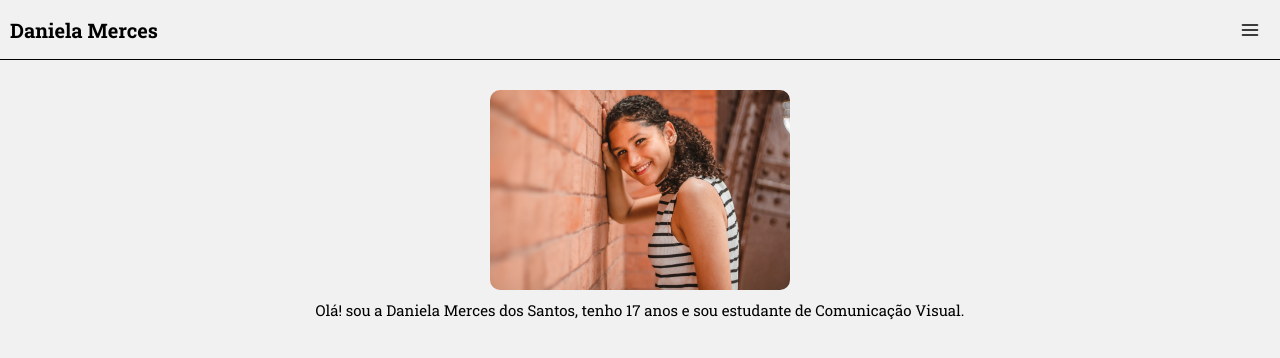
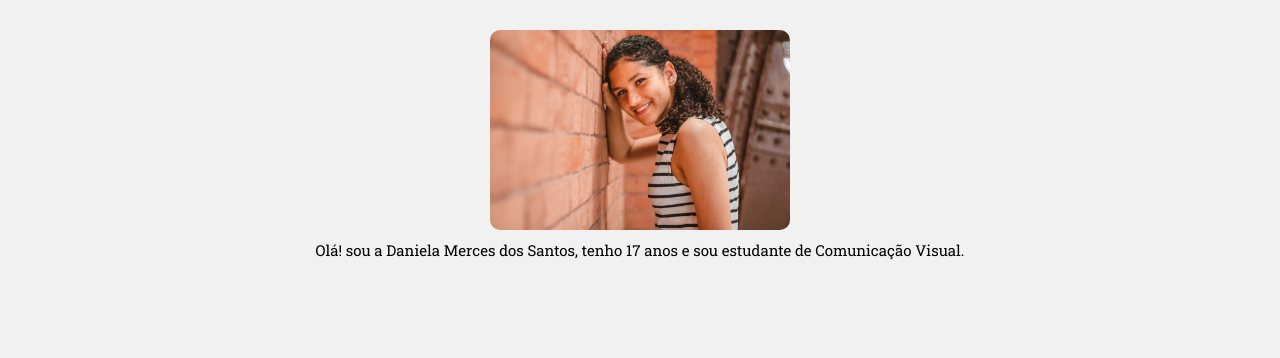
Before and after one commit to Dev-JoaoVictor/portifolio-daniela, a React (Vite) app: page / in a window 1280 px wide. Shown: the top 358 px of the page. Built offline with nearby package versions, Linux system fonts and the light colour scheme.

Commit message:
comentando código

```diff
--- a/src/pages/Home/index.jsx
+++ b/src/pages/Home/index.jsx
@@ -7,7 +7,7 @@ import {
 } from "react-icons/si";
 
 import { Container, About, Skills } from "./styles";
-import { Header } from "../../components/Header";
+// import { Header } from "../../components/Header";
 // import { Section } from "../../components/Section";
 
 const skills = [
@@ -20,7 +20,7 @@ const skills = [
 export function Home() {
   return (
     <Container>
-      <Header />
+      {/* <Header /> */}
       <main>
         <About>
           <img src={Perfil} alt="Foto de daniela" />
```
